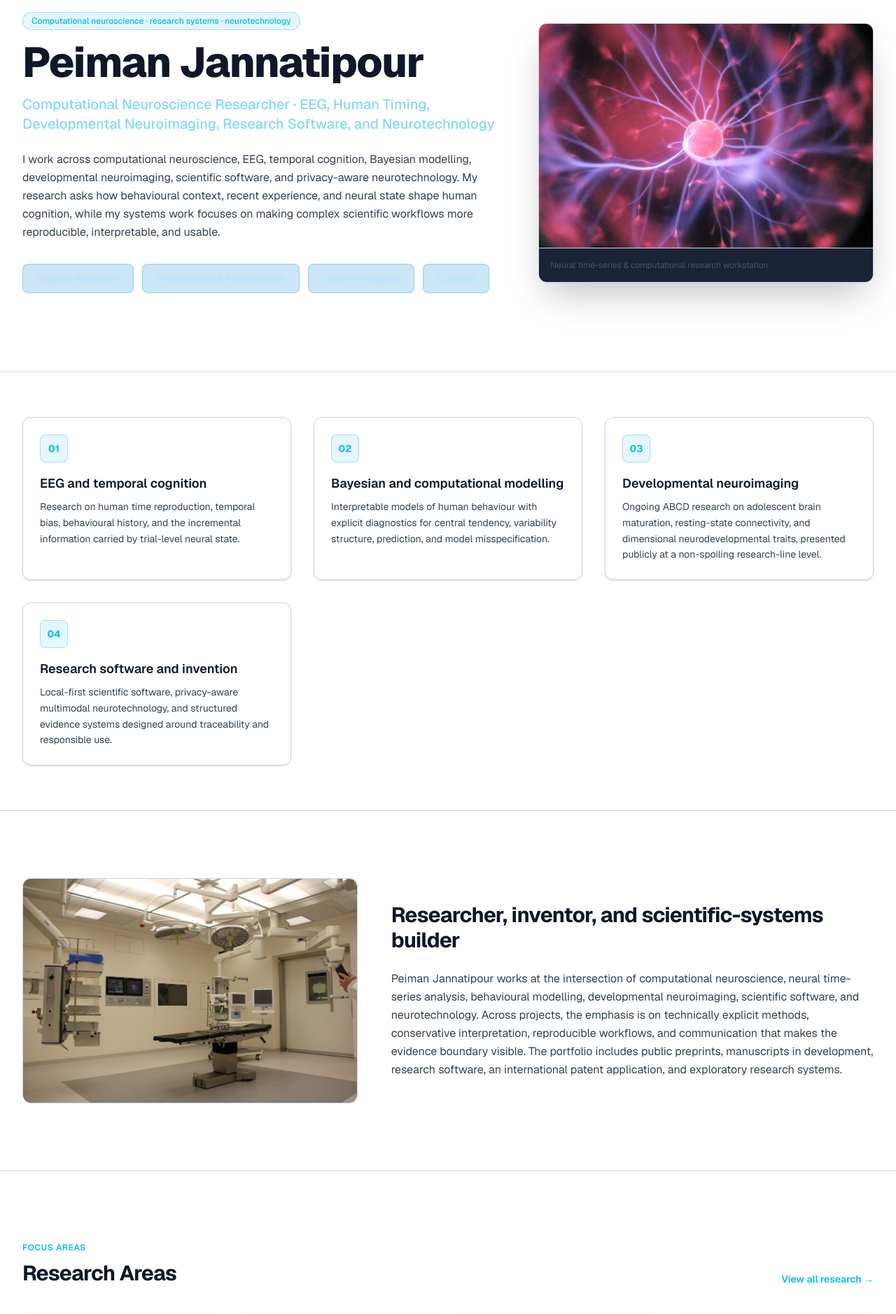
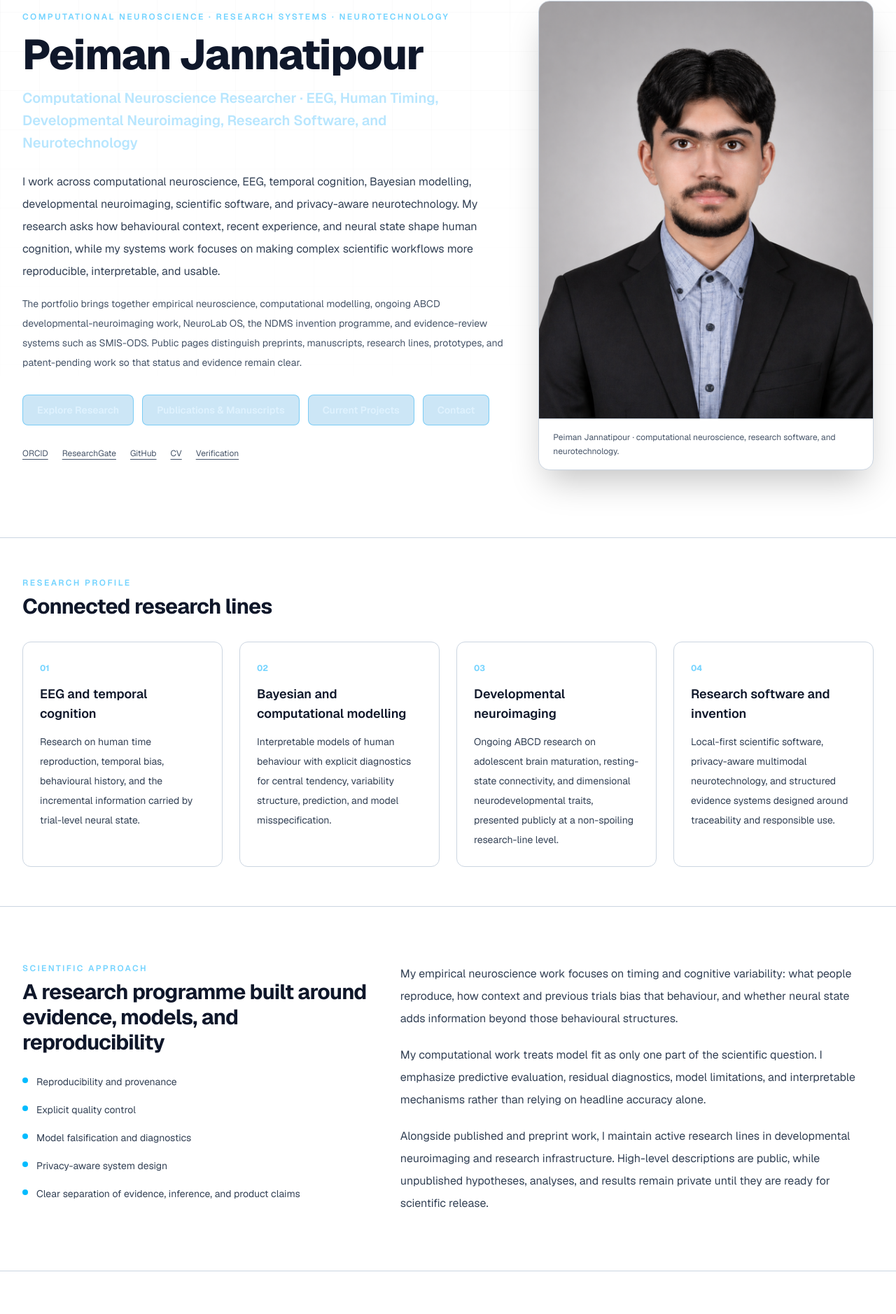
Before and after one commit to peimanjannatipour/peimanjp-, a Next.js app: page / in a window 1280 px wide. Shown: the part 160-2038 px from the top of the page at 70% size. Built offline with nearby package versions, Linux system fonts and the light colour scheme.

Commit message:
Rebuild homepage around researcher identity, own photos, deeper science, and current work

```diff
--- a/src/app/page.tsx
+++ b/src/app/page.tsx
@@ -1,273 +1,214 @@
 import Image from "next/image";
 import Link from "next/link";
 import homepageData from "@/../content/site-copy/homepage.json";
-import portfolioData from "@/../content/site-copy/portfolio.json";
 import publicationsData from "@/../content/site-copy/publications.json";
 import researchData from "@/../content/site-copy/research.json";
 import { JsonLd } from "@/components/JsonLd";
+import { externalLinks } from "@/data/links";
+import { projects } from "@/data/projects";
 import { profilePageJsonLd } from "@/lib/structured-data";
 
+const currentWorkTitles = [
+  "ABCD Autism-ADHD Developmental Neuroimaging Research Line",
+  "NeuroLab OS",
+  "Masking Index Prototype",
+  "SMIS-ODS",
+];
+
 export default function Home() {
+  const currentWork = projects.filter((project) => currentWorkTitles.includes(project.title));
+
   return (
-    <main className="bg-slate-950 text-slate-100 min-h-screen" id="main">
+    <main className="min-h-screen bg-slate-950 text-slate-100" id="main">
       <JsonLd data={profilePageJsonLd("/")} />
-      {/* Hero Section */}
-      <section className="relative border-b border-slate-800 bg-gradient-to-b from-slate-950 via-slate-900 to-slate-950 py-20 lg:py-28">
-        <div className="mx-auto max-w-7xl px-5 sm:px-8">
+
+      <section className="relative overflow-hidden border-b border-slate-800 bg-gradient-to-b from-slate-950 via-slate-900 to-slate-950 py-16 lg:py-24">
+        <div aria-hidden="true" className="research-grid absolute inset-0 opacity-40" />
+        <div className="relative mx-auto max-w-7xl px-5 sm:px-8">
           <div className="grid gap-12 lg:grid-cols-12 lg:items-center">
             <div className="lg:col-span-7">
-              <span className="inline-block rounded-full border border-sky-500/30 bg-sky-500/10 px-3 py-1 text-xs font-medium text-sky-400">
+              <p className="text-xs font-semibold uppercase tracking-[0.2em] text-sky-300">
                 {homepageData.eyebrow}
-              </span>
+              </p>
               <h1 className="mt-4 text-4xl font-extrabold tracking-tight text-white sm:text-5xl lg:text-6xl">
                 {homepageData.h1}
               </h1>
-              <p className="mt-4 text-lg font-medium text-sky-300/90 sm:text-xl">
+              <p className="mt-4 max-w-4xl text-lg font-semibold leading-8 text-sky-200 sm:text-xl">
                 {homepageData.subtitle}
               </p>
-              <p className="mt-6 text-base leading-relaxed text-slate-300">
+              <p className="mt-6 max-w-3xl text-base leading-8 text-slate-300">
                 {homepageData.heroParagraph}
               </p>
+              <p className="mt-4 max-w-3xl text-sm leading-7 text-slate-400">
+                {homepageData.heroSecondary}
+              </p>
+
               <div className="mt-8 flex flex-wrap gap-3">
-                {homepageData.primaryButtons.map((btn) => (
+                {homepageData.primaryButtons.map((button) => (
                   <Link
-                    className="inline-flex items-center justify-center rounded-lg border border-sky-500/30 bg-sky-600/20 px-5 py-2.5 text-sm font-semibold text-sky-200 transition hover:bg-sky-600/40 hover:text-white focus-visible:outline focus-visible:outline-2 focus-visible:outline-sky-400"
-                    href={btn.href}
-                    key={btn.label}
+                    className="inline-flex min-h-11 items-center justify-center rounded-lg border border-sky-500/40 bg-sky-600/20 px-5 py-2.5 text-sm font-semibold text-sky-100 transition hover:bg-sky-600/35"
+                    href={button.href}
+                    key={button.label}
                   >
-                    {btn.label}
+                    {button.label}
                   </Link>
                 ))}
+              </div>
+
+              <div className="mt-8 flex flex-wrap gap-x-5 gap-y-2 text-xs text-slate-400">
+                <a className="underline decoration-slate-600 underline-offset-4 hover:text-white" href={externalLinks.orcid.href} rel="noreferrer" target="_blank">ORCID</a>
+                <a className="underline decoration-slate-600 underline-offset-4 hover:text-white" href={externalLinks.researchGate.href} rel="noreferrer" target="_blank">ResearchGate</a>
+                <a className="underline decoration-slate-600 underline-offset-4 hover:text-white" href={externalLinks.github.href} rel="noreferrer" target="_blank">GitHub</a>
+                <Link className="underline decoration-slate-600 underline-offset-4 hover:text-white" href="/cv">CV</Link>
+                <Link className="underline decoration-slate-600 underline-offset-4 hover:text-white" href="/verification">Verification</Link>
               </div>
             </div>
 
             <div className="lg:col-span-5">
-              <div className="relative overflow-hidden rounded-xl border border-slate-800 bg-slate-900 shadow-2xl">
+              <figure className="overflow-hidden rounded-2xl border border-slate-700 bg-slate-900 shadow-2xl">
                 <Image
-                  alt="Research workstation displaying neural data analysis"
-                  className="h-80 w-full object-cover transition duration-300 hover:scale-105"
-                  height={800}
+                  alt="Peiman Jannatipour, researcher and inventor"
+                  className="aspect-[4/5] w-full object-cover object-center"
+                  height={1200}
                   priority
-                  src="/assets/stock/stock1.jpg"
-                  width={1200}
+                  src="/images/inventor-photo.jpg"
+                  width={960}
                 />
-                <div className="p-4 bg-slate-900/95 border-t border-slate-800">
-                  <p className="text-xs text-slate-400">
-                    Neural time-series &amp; computational research workstation
-                  </p>
-                </div>
-              </div>
+                <figcaption className="border-t border-slate-800 px-5 py-4 text-xs leading-5 text-slate-400">
+                  Peiman Jannatipour · computational neuroscience, research software, and neurotechnology.
+                </figcaption>
+              </figure>
             </div>
           </div>
         </div>
       </section>
 
-      {/* Highlights Section */}
-      <section className="border-b border-slate-800 bg-slate-900/50 py-16">
+      <section className="border-b border-slate-800 bg-slate-900/50 py-14" aria-labelledby="research-highlights">
         <div className="mx-auto max-w-7xl px-5 sm:px-8">
-          <div className="grid gap-8 md:grid-cols-3">
-            {homepageData.highlights.map((highlight, idx) => (
-              <div
-                className="rounded-xl border border-slate-800 bg-slate-900 p-6 shadow-sm transition hover:border-slate-700"
-                key={highlight.title}
-              >
-                <div className="flex h-10 w-10 items-center justify-center rounded-lg border border-sky-500/30 bg-sky-500/10 text-sky-400 font-bold text-sm">
-                  0{idx + 1}
-                </div>
-                <h2 className="mt-4 text-lg font-semibold text-white">
-                  {highlight.title}
-                </h2>
-                <p className="mt-2 text-sm leading-relaxed text-slate-300">
-                  {highlight.text}
-                </p>
-              </div>
+          <div className="max-w-3xl">
+            <p className="text-xs font-semibold uppercase tracking-[0.2em] text-sky-300">Research profile</p>
+            <h2 className="mt-2 text-3xl font-bold tracking-tight text-white" id="research-highlights">Connected research lines</h2>
+          </div>
+          <div className="mt-8 grid gap-6 md:grid-cols-2 lg:grid-cols-4">
+            {homepageData.highlights.map((highlight, index) => (
+              <article className="rounded-xl border border-slate-800 bg-slate-900 p-6" key={highlight.title}>
+                <span className="text-xs font-bold text-sky-300">0{index + 1}</span>
+                <h3 className="mt-3 text-lg font-semibold text-white">{highlight.title}</h3>
+                <p className="mt-3 text-sm leading-7 text-slate-300">{highlight.text}</p>
+              </article>
             ))}
           </div>
         </div>
       </section>
 
-      {/* About Section */}
-      <section className="border-b border-slate-800 py-16 lg:py-24">
+      <section className="border-b border-slate-800 py-16 lg:py-20" aria-labelledby="programme-title">
         <div className="mx-auto max-w-7xl px-5 sm:px-8">
-          <div className="grid gap-12 lg:grid-cols-12 lg:items-center">
-            <div className="lg:col-span-5">
-              <div className="relative overflow-hidden rounded-xl border border-slate-800 bg-slate-900">
-                <Image
-                  alt="Scientist working in biomedical research environment"
-                  className="h-80 w-full object-cover"
-                  height={800}
-                  src="/assets/stock/stock2.jpg"
-                  width={1200}
-                />
-              </div>
+          <div className="grid gap-10 lg:grid-cols-[0.85fr_1.15fr]">
+            <div>
+              <p className="text-xs font-semibold uppercase tracking-[0.2em] text-sky-300">Scientific approach</p>
+              <h2 className="mt-2 text-3xl font-bold tracking-tight text-white" id="programme-title">A research programme built around evidence, models, and reproducibility</h2>
+              <ul className="mt-6 space-y-3 text-sm leading-7 text-slate-300">
+                {homepageData.principles.map((principle) => (
+                  <li className="flex gap-3" key={principle}>
+                    <span aria-hidden="true" className="mt-2 h-2 w-2 shrink-0 rounded-full bg-sky-400" />
+                    <span>{principle}</span>
+                  </li>
+                ))}
+              </ul>
             </div>
-            <div className="lg:col-span-7">
-              <h2 className="text-3xl font-bold tracking-tight text-white">
-                {homepageData.about.title}
-              </h2>
-              <p className="mt-6 text-base leading-relaxed text-slate-300">
-                {homepageData.about.body}
-              </p>
+            <div className="space-y-5">
+              {homepageData.researchProgramme.map((paragraph) => (
+                <p className="text-base leading-8 text-slate-300" key={paragraph}>{paragraph}</p>
+              ))}
             </div>
           </div>
         </div>
       </section>
 
-      {/* Research Overview Section */}
-      <section className="border-b border-slate-800 bg-slate-900/30 py-16 lg:py-24">
+      <section className="border-b border-slate-800 bg-slate-900/30 py-16 lg:py-20" aria-labelledby="areas-title">
         <div className="mx-auto max-w-7xl px-5 sm:px-8">
-          <div className="flex flex-col md:flex-row md:items-end justify-between gap-4">
-            <div>
-              <span className="text-xs font-semibold uppercase tracking-wider text-sky-400">
-                Focus Areas
-              </span>
-              <h2 className="mt-2 text-3xl font-bold tracking-tight text-white">
-                {researchData.title}
-              </h2>
+          <div className="flex flex-col gap-4 md:flex-row md:items-end md:justify-between">
+            <div className="max-w-3xl">
+              <p className="text-xs font-semibold uppercase tracking-[0.2em] text-sky-300">Research areas</p>
+              <h2 className="mt-2 text-3xl font-bold tracking-tight text-white" id="areas-title">{researchData.title}</h2>
+              <p className="mt-4 text-sm leading-7 text-slate-300">{researchData.intro}</p>
             </div>
-            <Link
-              className="text-sm font-semibold text-sky-400 hover:text-sky-300 transition"
-              href="/research"
-            >
-              View all research →
-            </Link>
+            <Link className="text-sm font-semibold text-sky-300 underline underline-offset-4" href="/research">Full research overview</Link>
           </div>
-
-          <div className="mt-10 grid gap-6 md:grid-cols-2 lg:grid-cols-4">
+          <div className="mt-10 grid gap-6 md:grid-cols-2 lg:grid-cols-3">
             {researchData.cards.map((card) => (
-              <div
-                className="rounded-xl border border-slate-800 bg-slate-900/80 p-6 shadow-sm hover:border-slate-700 transition"
-                key={card.id}
-              >
-                <h3 className="text-base font-semibold text-white">
-                  {card.title}
-                </h3>
-                <p className="mt-3 text-sm leading-relaxed text-slate-400">
-                  {card.text}
-                </p>
-              </div>
+              <Link className="group rounded-xl border border-slate-800 bg-slate-900 p-6 transition hover:border-sky-500/60" href={card.href} key={card.id}>
+                <h3 className="text-lg font-semibold text-white group-hover:text-sky-200">{card.title}</h3>
+                <p className="mt-3 text-sm leading-7 text-slate-300">{card.text}</p>
+                <span className="mt-5 inline-block text-sm font-semibold text-sky-300">Explore this research line →</span>
+              </Link>
             ))}
           </div>
         </div>
       </section>
 
-      {/* Publications Preview */}
-      <section className="border-b border-slate-800 py-16 lg:py-24">
+      <section className="border-b border-slate-800 py-16 lg:py-20" aria-labelledby="current-work-title">
         <div className="mx-auto max-w-7xl px-5 sm:px-8">
-          <div className="flex flex-col md:flex-row md:items-end justify-between gap-4">
+          <div className="max-w-3xl">
+            <p className="text-xs font-semibold uppercase tracking-[0.2em] text-sky-300">In progress</p>
+            <h2 className="mt-2 text-3xl font-bold tracking-tight text-white" id="current-work-title">Current research and systems work</h2>
+            <p className="mt-4 text-sm leading-7 text-slate-300">Ongoing work is shown at the level appropriate for a public research portfolio. Unpublished hypotheses, results, and implementation details are intentionally not disclosed.</p>
+          </div>
+          <div className="mt-10 grid gap-6 md:grid-cols-2">
+            {currentWork.map((project) => (
+              <article className="rounded-xl border border-slate-800 bg-slate-900 p-6" key={project.title}>
+                <div className="flex flex-wrap items-center justify-between gap-3">
+                  <h3 className="text-xl font-semibold text-white">{project.title}</h3>
+                  <span className="rounded-full border border-sky-500/30 bg-sky-500/10 px-3 py-1 text-xs font-semibold text-sky-300">{project.status}</span>
+                </div>
+                <p className="mt-4 text-sm leading-7 text-slate-300">{project.summary}</p>
+                <div className="mt-4 flex flex-wrap gap-2">
+                  {project.tags.map((tag) => <span className="rounded-full border border-slate-700 px-2.5 py-1 text-xs text-slate-400" key={tag}>{tag}</span>)}
+                </div>
+                {project.href ? <Link className="mt-5 inline-block text-sm font-semibold text-sky-300 underline underline-offset-4" href={project.href}>Open project page →</Link> : null}
+              </article>
+            ))}
+          </div>
+          <div className="mt-6"><Link className="text-sm font-semibold text-sky-300 underline underline-offset-4" href="/projects">View the complete project portfolio →</Link></div>
+        </div>
+      </section>
+
+      <section className="border-b border-slate-800 bg-slate-900/30 py-16 lg:py-20" aria-labelledby="publications-title">
+        <div className="mx-auto max-w-7xl px-5 sm:px-8">
+          <div className="flex flex-col gap-4 md:flex-row md:items-end md:justify-between">
             <div>
-              <span className="text-xs font-semibold uppercase tracking-wider text-sky-400">
-                Scholarly Output
-              </span>
-              <h2 className="mt-2 text-3xl font-bold tracking-tight text-white">
-                {publicationsData.title}
-              </h2>
+              <p className="text-xs font-semibold uppercase tracking-[0.2em] text-sky-300">Research outputs</p>
+              <h2 className="mt-2 text-3xl font-bold tracking-tight text-white" id="publications-title">Publications, preprints, and manuscripts</h2>
             </div>
-            <Link
-              className="text-sm font-semibold text-sky-400 hover:text-sky-300 transition"
-              href="/publications"
-            >
-              View all publications →
-            </Link>
+            <Link className="text-sm font-semibold text-sky-300 underline underline-offset-4" href="/publications">View all outputs</Link>
           </div>
-
-          <div className="mt-10 space-y-6">
-            {publicationsData.entries.map((entry) => (
-              <div
-                className="rounded-xl border border-slate-800 bg-slate-900/60 p-6 transition hover:border-slate-700"
-                key={entry.id}
-              >
-                <h3 className="text-lg font-semibold text-white">
-                  {entry.title}
-                </h3>
-                <p className="mt-2 text-sm leading-relaxed text-slate-300">
-                  {entry.description}
-                </p>
-                <div className="mt-4">
-                  <a
-                    className="inline-flex items-center text-sm font-medium text-sky-400 hover:text-sky-300 transition"
-                    href={entry.url}
-                    rel="noreferrer"
-                    target={entry.url.startsWith("http") ? "_blank" : "_self"}
-                  >
-                    {entry.linkLabel} →
-                  </a>
-                </div>
-              </div>
+          <div className="mt-10 grid gap-5 lg:grid-cols-2">
+            {publicationsData.entries.slice(0, 4).map((entry) => (
+              <article className="rounded-xl border border-slate-800 bg-slate-900 p-6" key={entry.id}>
+                <p className="text-xs font-semibold uppercase tracking-wider text-sky-300">{entry.status}</p>
+                <h3 className="mt-3 text-lg font-semibold leading-7 text-white">{entry.title}</h3>
+                <p className="mt-3 text-sm leading-7 text-slate-300">{entry.description}</p>
+                {entry.url ? <a className="mt-5 inline-block text-sm font-semibold text-sky-300 underline underline-offset-4" href={entry.url} rel={entry.url.startsWith("http") ? "noreferrer" : undefined} target={entry.url.startsWith("http") ? "_blank" : undefined}>{entry.linkLabel} →</a> : null}
+              </article>
             ))}
           </div>
         </div>
       </section>
 
-      {/* Portfolio Overview */}
-      <section className="border-b border-slate-800 bg-slate-900/30 py-16 lg:py-24">
+      <section className="py-16 lg:py-20" aria-labelledby="about-title">
         <div className="mx-auto max-w-7xl px-5 sm:px-8">
-          <div className="max-w-2xl">
-            <span className="text-xs font-semibold uppercase tracking-wider text-sky-400">
-              Portfolio
-            </span>
-            <h2 className="mt-2 text-3xl font-bold tracking-tight text-white">
-              {portfolioData.title}
-            </h2>
-            <p className="mt-4 text-base leading-relaxed text-slate-300">
-              {portfolioData.introText}
-            </p>
-          </div>
-
-          <div className="mt-10 grid gap-6 sm:grid-cols-2 lg:grid-cols-3">
-            {portfolioData.items.map((item) => {
-              if (item.available === false) return null;
-              return (
-                <a
-                  className="group block rounded-xl border border-slate-800 bg-slate-900 p-6 shadow-sm transition hover:border-sky-500/50 hover:bg-slate-900/80"
-                  href={item.url}
-                  key={item.id}
-                  rel="noreferrer"
-                  target="_blank"
-                >
-                  <div className="flex items-center justify-between">
-                    <h3 className="text-base font-semibold text-white group-hover:text-sky-300 transition">
-                      {item.title}
-                    </h3>
-                    <span className="text-sky-400 group-hover:translate-x-1 transition-transform">
-                      →
-                    </span>
-                  </div>
-                  <p className="mt-2 text-sm text-slate-400">{item.text}</p>
-                </a>
-              );
-            })}
-          </div>
-        </div>
-      </section>
-
-      {/* Contact Section */}
-      <section className="py-16 lg:py-24">
-        <div className="mx-auto max-w-7xl px-5 sm:px-8">
-          <div className="rounded-2xl border border-slate-800 bg-gradient-to-r from-slate-900 via-slate-900/80 to-slate-950 p-8 lg:p-12">
-            <h2 className="text-2xl font-bold text-white lg:text-3xl">
-              {homepageData.contact.title}
-            </h2>
-            <p className="mt-4 max-w-2xl text-base leading-relaxed text-slate-300">
-              {homepageData.contact.body}
-            </p>
-            <div className="mt-8 flex flex-wrap gap-4">
-              <a
-                className="inline-flex items-center rounded-lg border border-sky-500/30 bg-sky-600/20 px-5 py-2.5 text-sm font-semibold text-sky-200 transition hover:bg-sky-600/40 hover:text-white"
-                href="https://orcid.org/0009-0009-3205-2423"
-                rel="noreferrer"
-                target="_blank"
-              >
-                ORCID Profile
-              </a>
-              <a
-                className="inline-flex items-center rounded-lg border border-slate-700 bg-slate-800 px-5 py-2.5 text-sm font-semibold text-slate-200 transition hover:bg-slate-700 hover:text-white"
-                href="https://www.researchgate.net/profile/Peiman-Jannatipour-2"
-                rel="noreferrer"
-                target="_blank"
-              >
-                ResearchGate Profile
-              </a>
+          <div className="grid gap-10 lg:grid-cols-[0.75fr_1.25fr] lg:items-center">
+            <figure className="overflow-hidden rounded-2xl border border-slate-800 bg-slate-900">
+              <Image alt="Peiman Jannatipour" className="aspect-[4/3] w-full object-cover" height={900} src="/images/peiman-jp-casual.jpg" width={1200} />
+            </figure>
+            <div>
+              <p className="text-xs font-semibold uppercase tracking-[0.2em] text-sky-300">About</p>
+              <h2 className="mt-2 text-3xl font-bold tracking-tight text-white" id="about-title">{homepageData.about.title}</h2>
+              <p className="mt-5 text-base leading-8 text-slate-300">{homepageData.about.body}</p>
+              <div className="mt-6 flex flex-wrap gap-4">
+                <Link className="text-sm font-semibold text-sky-300 underline underline-offset-4" href="/about">Read the full profile</Link>
+                <Link className="text-sm font-semibold text-sky-300 underline underline-offset-4" href="/contact">Contact</Link>
+              </div>
             </div>
           </div>
         </div>
```
